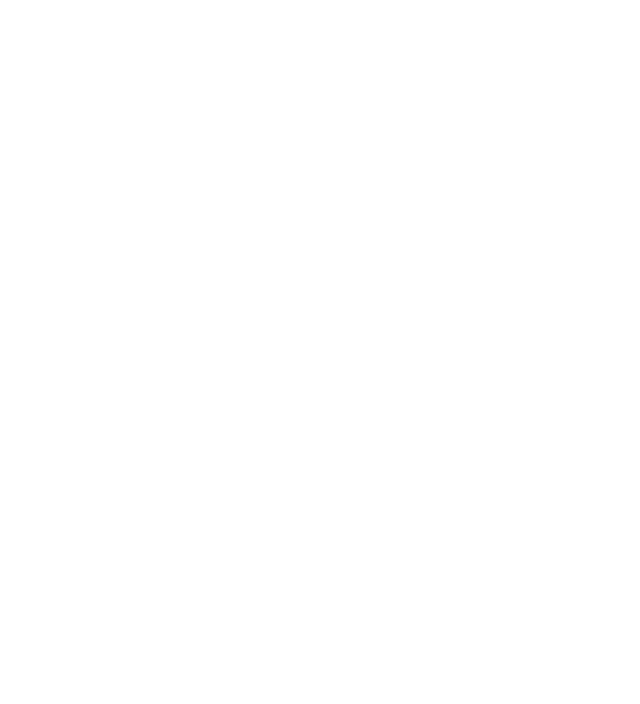
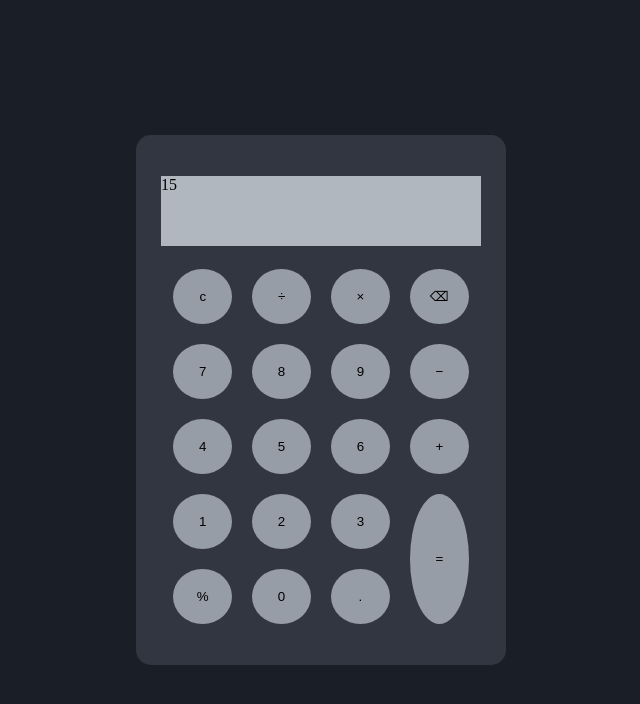
Before and after one commit to MohamedHesham1/Project-Calculator, a website built with Vite: page index.html in a window 1280 px wide. Shown: the whole page, without its empty margins (319-959 px from the left). Built offline with nearby package versions, Linux system fonts and the light colour scheme.

Commit message:
feat: :sparkles: add calculator UI

```diff
--- a/index.html
+++ b/index.html
@@ -4,10 +4,37 @@
     <meta charset="UTF-8" />
     <link rel="icon" type="image/svg+xml" href="/vite.svg" />
     <meta name="viewport" content="width=device-width, initial-scale=1.0" />
-    <title>Vite App</title>
+    <title>Project Calculator</title>
   </head>
   <body>
-    <div id="app"></div>
+    <div id="app">
+      <main>
+        <div class="calculator">
+          <div class="display">15</div>
+          <div class="operations">
+            <button class="btn">c</button>
+            <button class="btn btn--operator">&div;</button>
+            <button class="btn btn--operator">&times;</button>
+            <button class="btn btn--operator">&#9003;</button>
+            <button class="btn">7</button>
+            <button class="btn">8</button>
+            <button class="btn">9</button>
+            <button class="btn btn--operator">&minus;</button>
+            <button class="btn">4</button>
+            <button class="btn">5</button>
+            <button class="btn">6</button>
+            <button class="btn btn--operator">+</button>
+            <button class="btn">1</button>
+            <button class="btn">2</button>
+            <button class="btn">3</button>
+            <button class="btn btn--equal">=</button>
+            <button class="btn">%</button>
+            <button class="btn">0</button>
+            <button class="btn">.</button>
+          </div>
+        </div>
+      </main>
+    </div>
     <script type="module" src="/main.js"></script>
   </body>
 </html>
--- a/main.js
+++ b/main.js
@@ -1 +1,25 @@
 import "./style.scss";
+
+function sum(num1, num2) {
+  console.log(num1 + num2);
+}
+sum(8, 8);
+function subtract(num1, num2) {
+  console.log(num1 - num2);
+}
+subtract(8, 8);
+
+function multiply(num1, num2) {
+  console.log(num1 * num2);
+}
+multiply(8, 8);
+
+function divide(num1, num2) {
+  console.log(num1 / num2);
+}
+divide(8, 8);
+
+function operate(num1, operator, num2) {
+  return operator(num1, num2);
+}
+operate(5, multiply, 5);
--- a/style.scss
+++ b/style.scss
@@ -3,13 +3,11 @@ html {
   box-sizing: border-box;
   font-size: 16px;
 }
-
 *,
 *:before,
 *:after {
   box-sizing: inherit;
 }
-
 body,
 h1,
 h2,
@@ -24,13 +22,56 @@ ul {
   padding: 0;
   font-weight: normal;
 }
-
 ol,
 ul {
   list-style: none;
 }
-
 img {
   max-width: 100%;
   height: auto;
 }
+
+body {
+  background-color: #1a1e26;
+  min-height: 100vh;
+  display: grid;
+  place-content: center;
+}
+// main
+main {
+}
+
+// calculator
+.calculator {
+  background-color: #323640;
+  display: flex;
+  flex-direction: column;
+  justify-content: space-around;
+  align-items: center;
+  padding: 30px;
+  width: 370px;
+  height: 530px;
+  border-radius: 15px;
+}
+
+.display {
+  background-color: #b0b7bf;
+  width: 320px;
+  height: 70px;
+}
+.operations {
+  display: grid;
+  grid-template-columns: repeat(4, 1fr);
+  gap: 20px;
+  .btn {
+    padding: 20px;
+    border-radius: 50%;
+    background-color: #979da6;
+    cursor: pointer;
+    border: none;
+  }
+  .btn--equal {
+    grid-row: 4/6;
+    grid-column: 4/5;
+  }
+}
```
